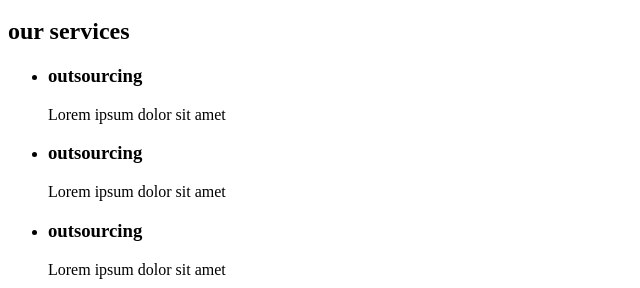
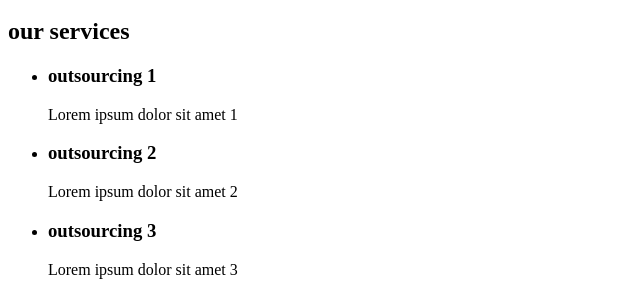
Before and after one commit to f97/co-well-training, a website: page GULP_PUG/index.pug in a window 1280 px wide. Shown: the part 664-952 px from the top of the page, 0-640 px from the left. Drawn offline with nearby package versions, Linux system fonts and the light colour scheme; files that its build step writes are made by us from their sources.

Commit message:
Try json vitual data

```diff
--- a/GULP_PUG/includes/services.pug
+++ b/GULP_PUG/includes/services.pug
@@ -1,3 +1,19 @@
+-
+   var services = [
+        {
+            title: 'outsourcing 1',
+            desc: 'Lorem ipsum dolor sit amet 1',
+        },
+        {
+            title: 'outsourcing 2',
+            desc: 'Lorem ipsum dolor sit amet 2',
+        },
+        {
+            title: 'outsourcing 3',
+            desc: 'Lorem ipsum dolor sit amet 3',
+        },
+    ]
+
 mixin servicesItem(title, desc)
     li
         i.fas.fa-band-aid
@@ -6,6 +22,5 @@
 section#our-services
     h2 our services
     ul
-        +servicesItem('outsourcing','Lorem ipsum dolor sit amet')
-        +servicesItem('outsourcing','Lorem ipsum dolor sit amet')
-        +servicesItem('outsourcing','Lorem ipsum dolor sit amet')
+        each service in services
+            +servicesItem(service.title,service.desc)
```
Also changed, not shown: GULP_PUG/build/index.html.
